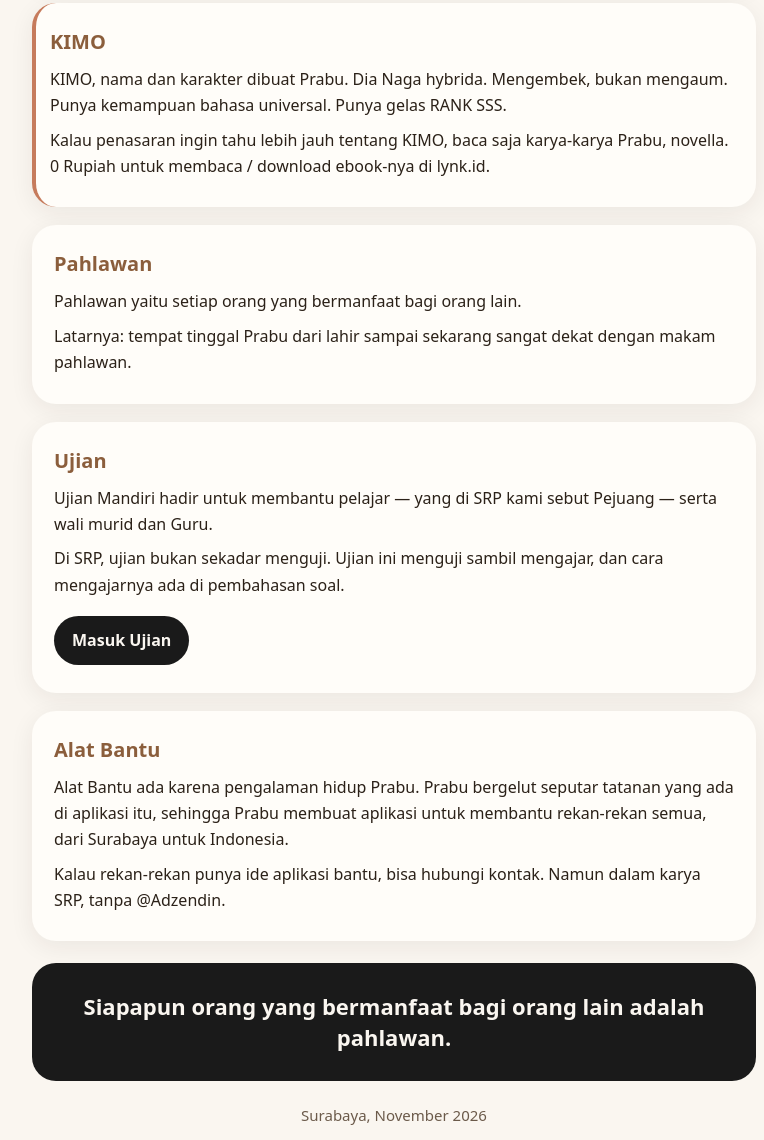
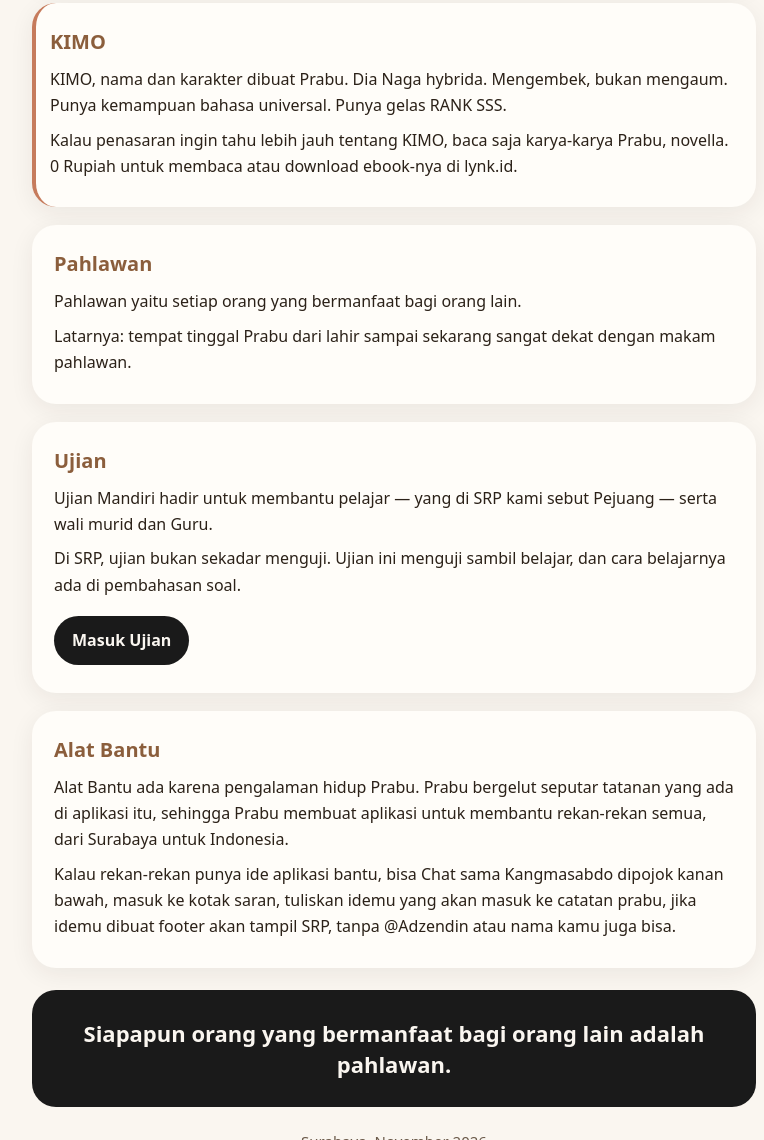
Before and after one commit to adzendin/srp, a plain HTML site: page tentang-srp.html in a window 1280 px wide. Shown: the part 754-1894 px from the top of the page, without its empty margins (246-1010 px from the left). Drawn offline with Linux system fonts and the light colour scheme.

Commit message:
Update tentang-srp.html

```diff
--- a/tentang-srp.html
+++ b/tentang-srp.html
@@ -86,7 +86,7 @@ footer .small{opacity:.85;font-size:14px}
   <section class="card kimo">
     <h2>KIMO</h2>
     <p>KIMO, nama dan karakter dibuat Prabu. Dia Naga hybrida. Mengembek, bukan mengaum. Punya kemampuan bahasa universal. Punya gelas RANK SSS.</p>
-    <p>Kalau penasaran ingin tahu lebih jauh tentang KIMO, baca saja karya-karya Prabu, novella. 0 Rupiah untuk membaca / download ebook-nya di lynk.id.</p>
+    <p>Kalau penasaran ingin tahu lebih jauh tentang KIMO, baca saja karya-karya Prabu, novella. 0 Rupiah untuk membaca atau download ebook-nya di lynk.id.</p>
   </section>
 
   <section class="card">
@@ -98,14 +98,14 @@ footer .small{opacity:.85;font-size:14px}
   <section class="card">
     <h2>Ujian</h2>
     <p>Ujian Mandiri hadir untuk membantu pelajar — yang di SRP kami sebut Pejuang — serta wali murid dan Guru.</p>
-    <p>Di SRP, ujian bukan sekadar menguji. Ujian ini menguji sambil mengajar, dan cara mengajarnya ada di pembahasan soal.</p>
+    <p>Di SRP, ujian bukan sekadar menguji. Ujian ini menguji sambil belajar, dan cara belajarnya ada di pembahasan soal.</p>
     <p><a class="btn" href="./ujian/index.html">Masuk Ujian</a></p>
   </section>
 
   <section class="card">
     <h2>Alat Bantu</h2>
     <p>Alat Bantu ada karena pengalaman hidup Prabu. Prabu bergelut seputar tatanan yang ada di aplikasi itu, sehingga Prabu membuat aplikasi untuk membantu rekan-rekan semua, dari Surabaya untuk Indonesia.</p>
-    <p>Kalau rekan-rekan punya ide aplikasi bantu, bisa hubungi kontak. Namun dalam karya SRP, tanpa @Adzendin.</p>
+    <p>Kalau rekan-rekan punya ide aplikasi bantu, bisa Chat sama Kangmasabdo dipojok kanan bawah, masuk ke kotak saran, tuliskan idemu yang akan masuk ke catatan prabu, jika idemu dibuat footer akan tampil SRP, tanpa @Adzendin atau nama kamu juga bisa.</p>
   </section>
 
   <section class="manifesto">
```
